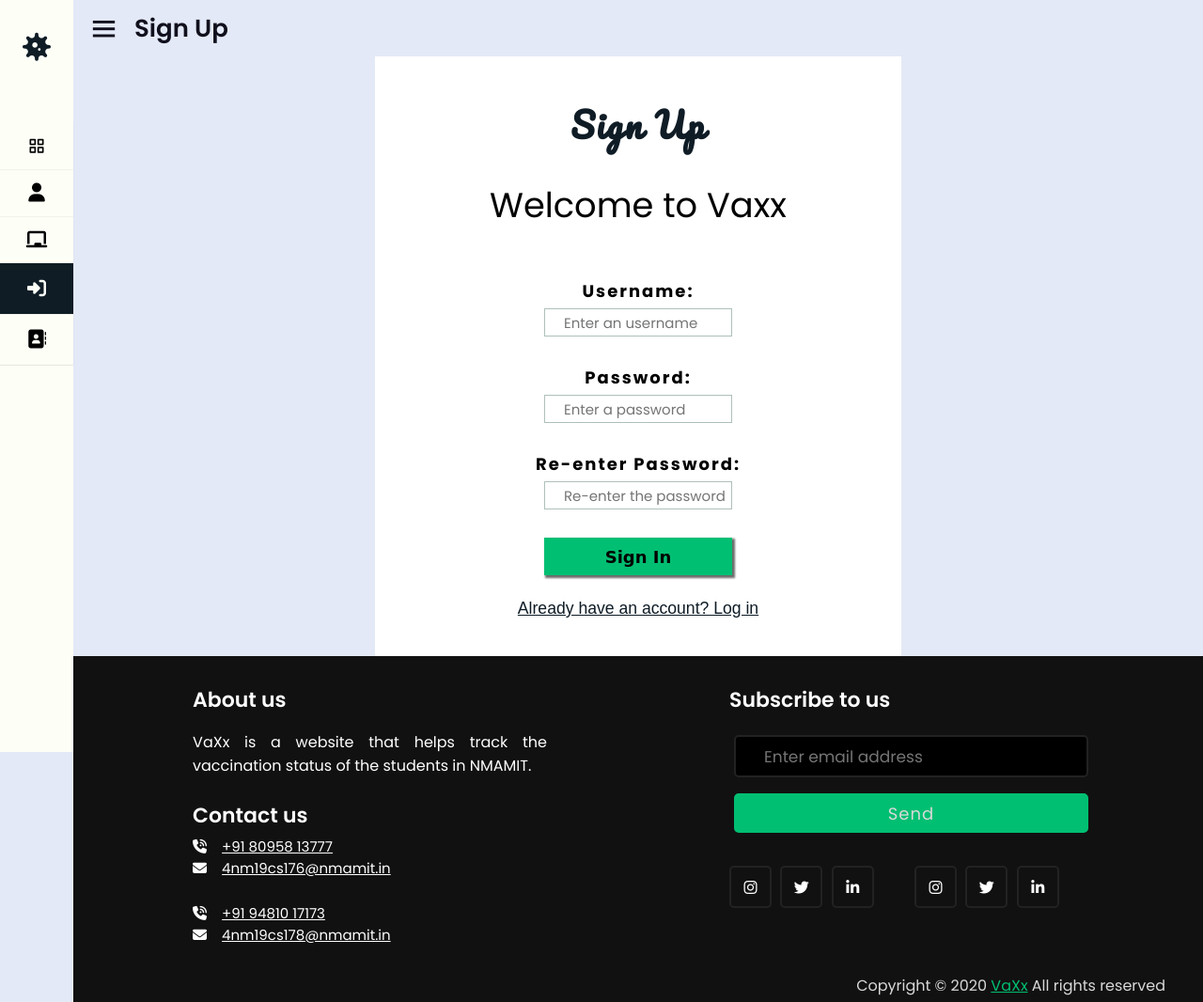
After one commit to ushifali/web_proj_vaxx, a PHP site: page /signup.html in a window 1280 px wide. The commit adds this page. Shown: the whole page at 94% size. Run offline with PHP 8.4, Linux system fonts and the light colour scheme; some libraries are stand-ins or nearby versions.

Commit message:
4rd commit

```diff
--- a/dashboard.css
+++ b/dashboard.css
@@ -85,7 +85,6 @@
 
     padding: 20px 10px 40px 20px;
     margin: 10px;
-    border: 1px solid var(--border-grey);
 }
 
 #barchart,
@@ -101,7 +100,6 @@
 
     padding: 20px 10px 40px 20px;
     margin: 10px;
-    border: 1px solid var(--border-grey);
 }
 
 #content_arrange {
--- /dev/null
+++ b/signup.css
@@ -0,0 +1,135 @@
+*,
+*::before,
+*::after {
+    box-sizing: border-box;
+    margin: 0;
+
+}
+
+#login_content {
+
+    display: flex;
+    align-items: center;
+    justify-content: center;
+    flex-direction: column;
+
+}
+
+#login_info h1 {
+    text-align: center;
+    letter-spacing: 2px;
+    font-family: 'Pacifico', cursive;
+    font-weight: bold;
+    color: var(--dark-theme);
+    font-size: 2.3em;
+
+}
+
+#login_info p {
+    text-align: center;
+    font-size: 2.3em;
+}
+
+
+
+#login_page {
+    width: 80vw;
+    max-width: 70vh;
+
+    /* takes min of these 2 based on the screen */
+    padding: min(10%, 40px);
+
+    background-color: white;
+
+}
+
+#inputsection {
+    padding-top: 50px;
+
+    display: flex;
+    flex-direction: column;
+    align-items: center;
+
+}
+
+label {
+    display: block;
+    letter-spacing: 2px;
+    font-size: 18px;
+    font-weight: bold;
+}
+
+input {
+    margin: 5px;
+    height: 30px;
+    width: 200px;
+    font-size: 15px;
+
+
+    border: 1px solid #aec0b9;
+
+    /* to give a smooth transition of transform */
+
+    -webkit-transition: transform .35s ease-in-out;
+    transition: transform .35s ease-in-out;
+}
+
+input:focus {
+    background-image: none;
+
+    transform: scale(1.3);
+
+    outline: none;
+
+}
+
+input[type="text"] ,input[type="password"] {
+    text-indent: 20px;
+
+}
+
+#login_submit {
+    /* background-image: linear-gradient(to right ,#00bf72, #a8eb12); */
+
+    background-color: var(--dark-green);
+    box-shadow: 2px 2px 2px 1px rgba(0, 0, 0, 0.582);
+    height: 40px;
+    width: 200px;
+    border: none;
+
+
+    font-family: "Yomogi", cursive;
+    font-weight: bolder;
+    font-size: large;
+
+    transition: 0.3s;
+
+}
+
+#login_submit:hover {
+    cursor: pointer;
+    background-color: var(--dark-green);
+    transform: scale(1.1);
+
+}
+
+#new_user {
+    color: var(--dark-theme);
+    font-size: 1.1em;
+
+    text-decoration: underline;
+
+    font-family: 'Gemunu Libre', sans-serif;
+}
+
+#new_user:hover {
+    transform: scale(1.1);
+    color: var(--dark-theme);
+}
+
+@media only screen and (max-width: 1000px) {
+
+    #login_content {
+        height: 125vh;
+    }
+}
--- /dev/null
+++ b/signup.html
@@ -0,0 +1,203 @@
+<!DOCTYPE html>
+<html lang="en">
+
+<head>
+    <meta charset="UTF-8">
+    <meta http-equiv="X-UA-Compatible" content="IE=edge" />
+
+    <link href='https://unpkg.com/boxicons@2.0.7/css/boxicons.min.css' rel='stylesheet'>
+    <link rel="stylesheet" href="signup.css" />
+    <link rel="stylesheet" href="navigation.css">
+    <link rel="stylesheet" href="dashboard.css">
+    <link rel="stylesheet" href="footer.css">
+    <link rel="stylesheet" href="colors.css">
+
+    <script src="jquery-3.5.1.min.js"></script>
+
+    <meta name="viewport" content="width=device-width, initial-scale=1.0">
+</head>
+
+
+
+<body>
+    <script src="https://kit.fontawesome.com/b99e675b6e.js"></script>
+    <script src="https://cdnjs.cloudflare.com/ajax/libs/Chart.js/2.9.4/Chart.js"></script>
+
+
+    <nav class="sidebar close">
+        <div class="logo-details">
+            <a href="homepage.html"><i class="fas fa-solid fa-virus"></i></a>
+            <span class="logo_name" id="logo">VaXx</span>
+        </div>
+
+
+
+        <ul class="nav-links">
+
+            <li ">
+                <a href=" dashboard.html">
+                <i class='bx bx-grid-alt'></i>
+                <span class="link_name">Dashboard</span>
+                </a>
+                <ul class="sub-menu blank">
+                    <li><a class="link_name" href="dashboard.html">Dashboard</a></li>
+                </ul>
+            </li>
+
+
+            <li>
+                <a href="homepage.html">
+                    <i class="fas fa-user"></i>
+                    <span class="link_name">Homepage</span>
+                </a>
+                <ul class="sub-menu blank">
+                    <li><a class="link_name" href="Homepage.html">Homepage</a></li>
+                </ul>
+            </li>
+
+            <li>
+                <a href="classroom.html">
+                    <i class="fas fa-chalkboard"></i>
+                    <span class="link_name">Classroom</span>
+                </a>
+                <ul class="sub-menu blank">
+                    <li><a class="link_name" href="classroom">Classroom</a></li>
+                </ul>
+            </li>
+
+
+
+            <li id="active">
+                <a href="signup.html">
+                    <i class="fas fa-sign-in-alt"></i>
+                    <span class="link_name">Sign Up</span>
+                </a>
+                <ul class="sub-menu blank">
+                    <li><a class="link_name" href="signup.html">Sign Up</a></li>
+                </ul>
+            </li>
+
+
+
+
+            <li >
+                <a href="contact.html">
+                    <i class="fas fa-address-book"></i>
+                    <span class="link_name">Contact Us</span>
+                </a>
+                <ul class="sub-menu blank">
+                    <li><a class="link_name" href="contact.html">Contact Us</a></li>
+                </ul>
+            </li>
+
+
+            <li>
+            </li>
+        </ul>
+    </nav>
+
+    <section class="home-section">
+        <div class="home-content">
+            <i class='bx bx-menu'></i>
+            <span class="text">Sign Up</span>
+        </div>
+
+        <div id="login_content">
+
+            <!-- image as a link. on clicking image it will lead to the link in the tag -->
+            <!-- <a href="dashboard.html"><img id="go_back_btn" src="https://img.icons8.com/bubbles/50/000000/back.png"></a> -->
+
+
+            <div id="login_page">
+
+
+                <form id="login_info" method="post" action="#">
+
+                    <h1>Sign Up</h1><br>
+
+                    <p>Welcome to Vaxx <br></p>
+
+                    <div id="inputsection">
+
+                        <label for="username">Username:</label>
+                        <input type="text" id="username" placeholder="Enter an username" required autocomplete="on"><br>
+
+
+                        <label for="password">Password:</label>
+                        <input type="password" id="password" placeholder="Enter a password" required autocomplete="on">
+                        <br>
+
+                        <label for="password"> Re-enter Password:</label>
+                        <input type="password" id="password" placeholder="Re-enter the password" required autocomplete="on">
+
+                        <br>
+                        <button id="login_submit" type="submit">Sign In</button><br>
+                        <a href="login.html" id="new_user"> Already have an account? Log in</a>
+                    </div>
+
+                </form>
+
+
+            </div>
+
+        </div>
+
+
+
+
+        <footer>
+            <div class="content">
+                <div class="left box">
+                    <div class="upper">
+                        <div class="topic">About us</div>
+                        <p>VaXx is a website that helps track the vaccination status of the students in NMAMIT.</p>
+                    </div>
+                    <div class="lower">
+                        <div class="topic">Contact us</div>
+                        <div class="phone">
+
+                            <a href="#"><i class="fas fa-phone-volume"></i>+91 80958 13777</a>
+                        </div>
+                        <div class="email">
+                            <a href="#"><i class="fas fa-envelope"></i>4nm19cs176@nmamit.in</a>
+                        </div>
+                        <br>
+                        <div class="phone">
+
+                            <a href="#"><i class="fas fa-phone-volume"></i>+91 94810 17173</a>
+                        </div>
+                        <div class="email">
+                            <a href="#"><i class="fas fa-envelope"></i>4nm19cs178@nmamit.in</a>
+                        </div>
+                    </div>
+                </div>
+
+                <div class="right box">
+                    <div class="topic">Subscribe to us</div>
+                    <form action="#">
+                        <input type="text" placeholder="Enter email address">
+                        <input type="submit" name="" value="Send">
+                        <div class="media-icons">
+                            <a href="#"><i class="fab fa-instagram"></i></a>
+                            <a href="#"><i class="fab fa-twitter"></i></a>
+                            <a href="#"><i class="fab fa-linkedin-in"></i></a>
+                            &nbsp; &nbsp; &nbsp; &nbsp;
+                            <a href="#"><i class="fab fa-instagram"></i></a>
+                            <a href="#"><i class="fab fa-twitter"></i></a>
+                            <a href="#"><i class="fab fa-linkedin-in"></i></a>
+                        </div>
+                    </form>
+                </div>
+            </div>
+            <div class="bottom">
+                <p>Copyright © 2020 <a href="#">VaXx</a> All rights reserved</p>
+            </div>
+        </footer>
+    </section>
+
+<script type="text/javascript" src="signup.js"></script>
+    <script type="text/javascript" src="navigation.js"></script>
+    <script type="text/javascript" src="dashboard.js"></script>
+</body>
+
+</html>
```
